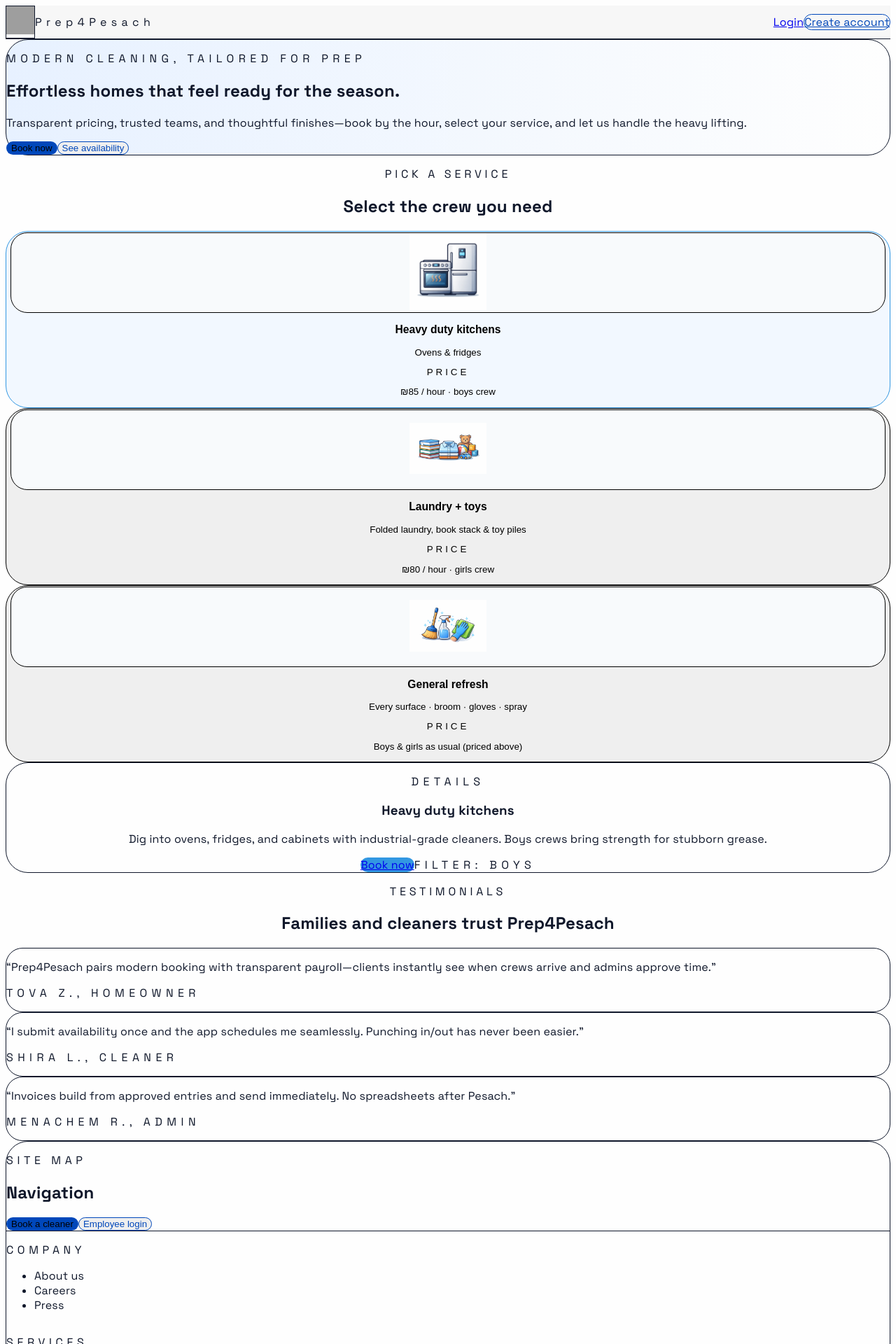
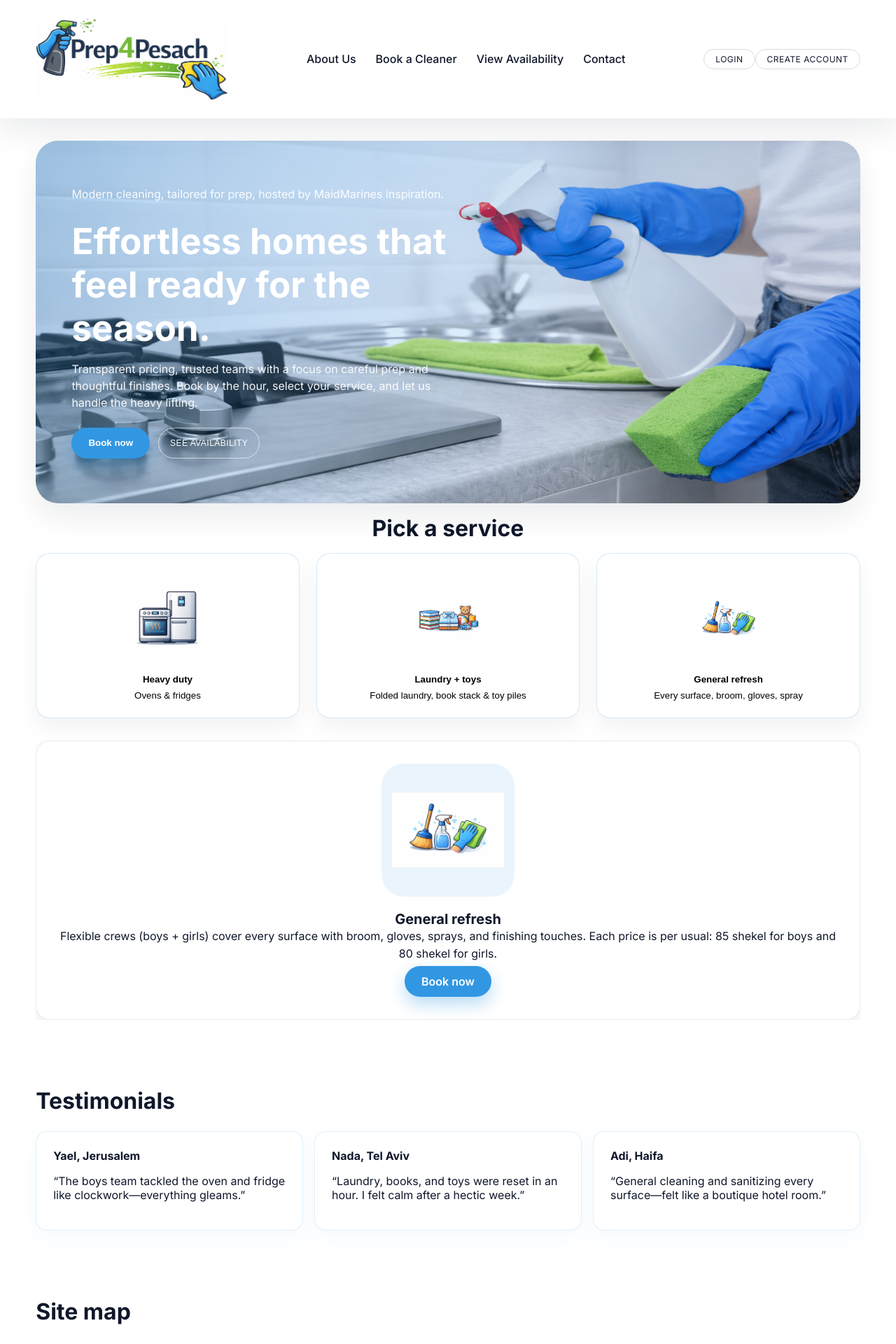
Before and after one commit to joeapter/Prep4Pesach, a Next.js app: page / in a window 1280 px wide. Shown: the top 1920 px of the page at 70% size. Built offline with nearby package versions, Linux system fonts and the light colour scheme; grey boxes are pictures that could not be loaded.

Commit message:
Update marketing site

```diff
--- a/app/(public)/layout.tsx
+++ b/app/(public)/layout.tsx
@@ -1,17 +1,3 @@
-import { SiteNav } from '@/components/site-nav';
-
 export default function PublicLayout({ children }: { children: React.ReactNode }) {
-  return (
-    <div className="min-h-screen bg-gradient-to-br from-slate-950 via-slate-900 to-slate-950 text-slate-100">
-      <header className="mx-auto flex max-w-6xl flex-col gap-4 px-6 py-10 lg:flex-row lg:items-center lg:justify-between">
-        <div>
-          <p className="text-xs uppercase tracking-[0.4em] text-amber-300">Prep4Pesach</p>
-          <h1 className="text-3xl font-semibold lg:text-4xl">Pesach Cleaning with clarity</h1>
-          <p className="mt-2 text-sm text-slate-300">Book a slot, coordinate workers, and automate payroll.</p>
-        </div>
-        <SiteNav />
-      </header>
-      <main>{children}</main>
-    </div>
-  );
+  return <div>{children}</div>;
 }
--- a/app/globals.css
+++ b/app/globals.css
@@ -1,42 +1,332 @@
-@import url('https://fonts.googleapis.com/css2?family=Space+Grotesk:wght@400;500;600;700&display=swap');
+@import url('https://fonts.googleapis.com/css2?family=Inter:wght@400;500;600;700&display=swap');
 
 @tailwind base;
 @tailwind components;
 @tailwind utilities;
 
 :root {
-  font-family: 'Space Grotesk', 'Inter', system-ui, -apple-system, BlinkMacSystemFont, 'Segoe UI', sans-serif;
-  color: #0f172a;
-  background-color: #fefefe;
-  --brand-green: #1ed760;
-  --brand-navy: #12263f;
-  --brand-slate: #6b7280;
+  --deep: #0f172a;
+  --muted: #5f6e7c;
+  --primary: #3297e2;
+  --primary-dark: #0b5bb3;
+  --card: #f8fafc;
+  font-family: "Inter", system-ui, sans-serif;
+  color: var(--deep);
+}
+
+* {
+  box-sizing: border-box;
 }
 
 body {
-  min-height: 100vh;
-  background: #fefefe;
-  color: #0f172a;
+  margin: 0;
+  font-family: "Inter", system-ui, sans-serif;
+  background: #ffffff;
+  color: var(--deep);
 }
 
-::selection {
-  background-color: rgba(30, 215, 96, 0.35);
+.page {
+  min-height: 100vh;
+  display: flex;
+  flex-direction: column;
 }
 
-@layer base {
-  body {
-    font-synthesis: none;
-    text-rendering: optimizeLegibility;
-    letter-spacing: 0.01em;
+header {
+  display: flex;
+  align-items: center;
+  justify-content: space-between;
+  padding: 1.5rem 4vw;
+  position: sticky;
+  top: 0;
+  background: rgba(255, 255, 255, 0.95);
+  backdrop-filter: blur(8px);
+  z-index: 10;
+  box-shadow: 0 20px 40px rgba(15, 23, 42, 0.08);
+}
+
+header img {
+  width: 275px;
+  height: auto;
+}
+
+.nav-links {
+  display: flex;
+  gap: 1.75rem;
+  list-style: none;
+  margin: 0;
+  padding: 0;
+}
+
+.nav-links li a {
+  color: var(--deep);
+  text-decoration: none;
+  font-weight: 500;
+}
+
+.btn-link {
+  border: 1px solid rgba(15, 23, 42, 0.15);
+  padding: 0.4rem 1rem;
+  border-radius: 999px;
+  color: var(--deep);
+  text-transform: uppercase;
+  font-size: 0.75rem;
+  letter-spacing: 0.04em;
+  background: transparent;
+  text-decoration: none;
+  display: inline-flex;
+  align-items: center;
+  gap: 0.35rem;
+}
+
+.hero {
+  position: relative;
+  padding: 4rem 4vw 4rem;
+  background: linear-gradient(135deg, rgba(50, 151, 226, 0.35), rgba(255, 255, 255, 0)),
+    url("/banner.png") center/cover no-repeat;
+  border-radius: 32px;
+  margin: 2rem 4vw 1rem;
+  overflow: hidden;
+  box-shadow: 0 20px 40px rgba(15, 23, 42, 0.08);
+}
+
+.hero-content {
+  max-width: 540px;
+}
+
+.hero h1 {
+  margin: 0 0 1rem;
+  font-size: clamp(2.5rem, 4vw, 3.5rem);
+  color: #fff;
+}
+
+.hero p {
+  margin: 0 0 1.5rem;
+  color: rgba(255, 255, 255, 0.95);
+  line-height: 1.5;
+}
+
+.hero-buttons {
+  display: flex;
+  gap: 0.75rem;
+}
+
+.hero-buttons .primary,
+.primary {
+  background: var(--primary);
+  border: none;
+  color: #fff;
+  padding: 0.9rem 1.5rem;
+  border-radius: 999px;
+  font-weight: 600;
+  box-shadow: 0 10px 25px rgba(50, 151, 226, 0.35);
+}
+
+.hero .btn-link {
+  color: #fff;
+  border-color: rgba(255, 255, 255, 0.6);
+}
+
+.services {
+  padding: 0 4vw 3rem;
+}
+
+.services h2 {
+  margin: 0 0 1rem;
+  font-size: 2rem;
+  text-align: center;
+  color: var(--deep);
+}
+
+.service-grid {
+  display: grid;
+  grid-template-columns: repeat(auto-fit, minmax(220px, 1fr));
+  gap: 1.5rem;
+}
+
+.service-tile {
+  background: #fff;
+  border-radius: 20px;
+  padding: 1.5rem;
+  display: flex;
+  flex-direction: column;
+  gap: 0.5rem;
+  cursor: pointer;
+  transition: transform 0.2s ease, border 0.2s ease, box-shadow 0.2s ease;
+  border: 1px solid rgba(50, 151, 226, 0.2);
+  box-shadow: 0 15px 30px rgba(0, 0, 0, 0.05);
+  align-items: center;
+  text-align: center;
+}
+
+.service-tile:focus-visible,
+.service-tile:hover {
+  transform: translateY(-4px);
+  border-color: rgba(50, 151, 226, 0.7);
+}
+
+.service-icon {
+  width: 140px;
+  height: 140px;
+  border-radius: 32px;
+  display: flex;
+  align-items: center;
+  justify-content: center;
+}
+
+.service-icon img {
+  width: 110px;
+  height: 110px;
+  object-fit: contain;
+}
+
+.service-details-panel {
+  max-height: 0;
+  opacity: 0;
+  overflow: hidden;
+  transition: max-height 0.5s ease, opacity 0.4s ease;
+}
+
+.service-details-panel.expanded {
+  max-height: 900px;
+  opacity: 1;
+  margin-top: 2rem;
+}
+
+.service-details-card {
+  border-radius: 20px;
+  background: #fff;
+  padding: 2rem 1.75rem;
+  border: 1px solid rgba(15, 23, 42, 0.08);
+  box-shadow: 0 20px 40px rgba(15, 23, 42, 0.08);
+  display: grid;
+  gap: 1.25rem;
+  text-align: center;
+}
+
+.service-details-card h3 {
+  margin: 0;
+  font-size: 1.25rem;
+  color: var(--deep);
+}
+
+.service-details-card p {
+  margin: 0 0 0.25rem;
+}
+
+.drawer-details {
+  color: var(--deep);
+  line-height: 1.6;
+}
+
+.service-details-card .drawer-icon {
+  width: 190px;
+  height: 190px;
+  border-radius: 32px;
+  background: rgba(50, 151, 226, 0.10);
+  display: flex;
+  align-items: center;
+  justify-content: center;
+  margin: 0 auto;
+}
+
+.service-details-card .drawer-icon img {
+  width: 160px;
+  height: 160px;
+  object-fit: contain;
+}
+
+.service-details-card button,
+.service-details-card a.primary {
+  border: none;
+  padding: 0.75rem 1.5rem;
+  border-radius: 999px;
+  background: var(--primary);
+  color: #fff;
+  font-weight: 600;
+  text-decoration: none;
+  display: inline-block;
+}
+
+@media (prefers-reduced-motion: reduce) {
+  .service-details-panel,
+  .service-tile {
+    transition: none;
   }
 }
 
-@layer utilities {
-  .glass-card {
-    background: linear-gradient(135deg, rgba(255, 255, 255, 0.95), rgba(255, 255, 255, 0.8));
-    border: 1px solid rgba(17, 24, 39, 0.05);
-    box-shadow: 0 20px 60px rgba(15, 23, 42, 0.08);
-    border-radius: 24px;
-    padding: 2rem;
+.testimonials,
+.sitemap {
+  padding: 3rem 4vw 3rem;
+}
+
+.testimonials h2,
+.sitemap h2 {
+  margin: 0 0 1.5rem;
+  font-size: 2rem;
+  color: var(--deep);
+}
+
+.testimonial-grid {
+  display: grid;
+  grid-template-columns: repeat(auto-fit, minmax(240px, 1fr));
+  gap: 1rem;
+}
+
+.testimonial {
+  padding: 1.5rem;
+  background: #fff;
+  border-radius: 16px;
+  border: 1px solid rgba(50, 151, 226, 0.15);
+  box-shadow: 0 10px 30px rgba(50, 151, 226, 0.05);
+}
+
+.testimonial strong {
+  display: block;
+  margin-bottom: 0.75rem;
+}
+
+.sitemap-grid {
+  display: grid;
+  grid-template-columns: repeat(auto-fit, minmax(160px, 1fr));
+  gap: 1rem;
+}
+
+.sitemap-column h3 {
+  margin-bottom: 0.5rem;
+  font-size: 1rem;
+  text-transform: uppercase;
+  letter-spacing: 0.2em;
+  color: rgba(15, 23, 42, 0.6);
+}
+
+.sitemap-column ul {
+  list-style: none;
+  padding: 0;
+  margin: 0;
+  display: flex;
+  flex-direction: column;
+  gap: 0.25rem;
+}
+
+.sitemap-column ul li a {
+  color: var(--primary-dark);
+  text-decoration: none;
+}
+
+footer {
+  padding: 2rem 4vw 3rem;
+  border-top: 1px solid rgba(15, 23, 42, 0.12);
+  text-align: center;
+  color: rgba(15, 23, 42, 0.5);
+}
+
+@media (max-width: 640px) {
+  header {
+    flex-wrap: wrap;
+    gap: 1rem;
+  }
+
+  .hero {
+    margin: 1.5rem 4vw;
   }
 }
--- a/app/layout.tsx
+++ b/app/layout.tsx
@@ -1,6 +1,5 @@
 import './globals.css';
 import type { Metadata } from 'next';
-import Image from 'next/image';
 
 export const metadata: Metadata = {
   title: 'Prep4Pesach',
@@ -8,45 +7,10 @@ export const metadata: Metadata = {
   metadataBase: new URL('https://prep4pesach.com')
 };
 
-const navLinks = [
-  { label: 'About us', href: '/about' },
-  { label: 'Book a cleaner', href: '/book' },
-  { label: 'View availability', href: '/worker/availability' },
-  { label: 'Contact us', href: '/contact' }
-];
-
 export default function RootLayout({ children }: { children: React.ReactNode }) {
   return (
     <html lang="en">
-      <body className="min-h-screen bg-[#f7f7f7] text-[#0f172a]">
-        <header className="sticky top-0 z-30 flex w-full items-center justify-between border-b border-slate-200 bg-white/80 px-6 py-4 backdrop-blur">
-          <div className="flex items-center gap-3">
-            <div className="h-10 w-10 overflow-hidden rounded-md border border-slate-200">
-              <Image src="/Prep4Pesach Logo.png" alt="Prep4Pesach logo" width={40} height={40} className="object-cover" />
-            </div>
-            <span className="text-lg font-semibold tracking-[0.4em] text-slate-700">Prep4Pesach</span>
-          </div>
-          <nav className="hidden items-center gap-6 text-sm font-medium text-slate-600 lg:flex">
-            {navLinks.map((link) => (
-              <a key={link.label} href={link.href} className="transition hover:text-slate-900">
-                {link.label}
-              </a>
-            ))}
-          </nav>
-          <div className="flex items-center gap-3 text-sm">
-            <a href="/login" className="text-slate-600 hover:text-slate-900">
-              Login
-            </a>
-            <a
-              href="/signup"
-              className="rounded-full border border-[#0047ba] px-4 py-2 text-[#0047ba] transition hover:bg-[#0047ba] hover:text-white"
-            >
-              Create account
-            </a>
-          </div>
-        </header>
-        <main className="mx-auto flex min-h-screen w-full max-w-6xl flex-col px-6 py-8">{children}</main>
-      </body>
+      <body>{children}</body>
     </html>
   );
 }
--- a/app/page.tsx
+++ b/app/page.tsx
@@ -1,178 +1,221 @@
 "use client";
 
-import Image from "next/image";
-import { useMemo, useState } from "react";
-import { Button } from "@/components/ui/button";
+import { useEffect, useMemo, useRef, useState } from "react";
 
 const services = [
   {
-    id: "boys",
-    name: "Heavy duty kitchens",
+    id: "heavy-duty",
+    title: "Heavy duty cleaning",
+    summary: "Heavy duty",
     subtitle: "Ovens & fridges",
-    price: "₪85 / hour · boys crew",
     icon: "/oven-icon.png",
-    detail:
-      "Dig into ovens, fridges, and cabinets with industrial-grade cleaners. Boys crews bring strength for stubborn grease.",
+    details:
+      "Boys-only team deep cleans ovens and fridges to prep your kitchen for Pesach. Cost per hour is 85 shekel with degrease, polish, and inspection.",
     filter: "boys",
   },
   {
-    id: "girls",
-    name: "Laundry + toys",
+    id: "laundry",
+    title: "Laundry + organization",
+    summary: "Laundry + toys",
     subtitle: "Folded laundry, book stack & toy piles",
-    price: "₪80 / hour · girls crew",
     icon: "/books-icon.png",
-    detail:
-      "Bookshelves, laundry, and toys reset in an hour with caring hands so your home feels calm after a hectic week.",
+    details:
+      "Girls-only crew folds laundry, tidies bookshelves, and refreshes toy piles and play areas. Cost per hour is 80 shekel with careful, methodical care.",
     filter: "girls",
   },
   {
     id: "general",
-    name: "General refresh",
-    subtitle: "Every surface · broom · gloves · spray",
-    price: "Boys & girls as usual (priced above)",
+    title: "General refresh",
+    summary: "General refresh",
+    subtitle: "Every surface, broom, gloves, spray",
     icon: "/broom-icon.png",
-    detail:
-      "Flexible crews cover every surface with broom, gloves, sprays, and finishing touches so the space sparkles for Pesach.",
+    details:
+      "Flexible crews (boys + girls) cover every surface with broom, gloves, sprays, and finishing touches. Each price is per usual: 85 shekel for boys and 80 shekel for girls.",
     filter: "all",
   },
 ];
 
 const testimonials = [
   {
-    quote: "“Prep4Pesach pairs modern booking with transparent payroll—clients instantly see when crews arrive and admins approve time.”",
-    author: "Tova Z., homeowner",
+    name: "Yael, Jerusalem",
+    quote: "“The boys team tackled the oven and fridge like clockwork—everything gleams.”",
   },
   {
-    quote: "“I submit availability once and the app schedules me seamlessly. Punching in/out has never been easier.”",
-    author: "Shira L., cleaner",
+    name: "Nada, Tel Aviv",
+    quote: "“Laundry, books, and toys were reset in an hour. I felt calm after a hectic week.”",
   },
   {
-    quote: "“Invoices build from approved entries and send immediately. No spreadsheets after Pesach.”",
-    author: "Menachem R., admin",
+    name: "Adi, Haifa",
+    quote: "“General cleaning and sanitizing every surface—felt like a boutique hotel room.”",
   },
 ];
 
 const sitemap = [
   {
     title: "Company",
-    items: ["About us", "Careers", "Press"],
+    links: [
+      { label: "About us", href: "#about" },
+      { label: "Book a cleaner", href: "#book" },
+      { label: "View availability", href: "#availability" },
+    ],
   },
   {
     title: "Services",
-    items: ["Heavy duty", "Laundry + toys", "General clean"],
+    links: [
+      { label: "Heavy duty", href: "#heavy-duty" },
+      { label: "Laundry + toys", href: "#laundry" },
+      { label: "General clean", href: "#general" },
+    ],
   },
   {
     title: "Support",
-    items: ["Email hello@prep4pesach.com", "Call +972 2 123 5678", "FAQ & scheduling"],
+    links: [
+      { label: "Email hello@prep4pesach.com", href: "mailto:hello@prep4pesach.com" },
+      { label: "Call +972 (0)1 234-5678", href: "tel:+972123456789" },
+      { label: "FAQ & scheduling", href: "#book" },
+    ],
   },
 ];
 
 export default function HomePage() {
-  const [activeService, setActiveService] = useState(services[0]);
-  const tiles = useMemo(
-    () => services.map((service) => ({ ...service, active: service.id === activeService.id })),
-    [activeService]
+  const [active, setActive] = useState("general");
+  const panelRefs = useRef<Record<string, HTMLElement | null>>({});
+
+  const panels = useMemo(
+    () =>
+      services.map((service) => ({
+        ...service,
+        expanded: service.id === active,
+      })),
+    [active]
   );
+
+  useEffect(() => {
+    const panel = panelRefs.current[active];
+    if (panel) {
+      panel.scrollIntoView({ behavior: "smooth", block: "start" });
+    }
+  }, [active]);
+
   return (
-    <div className="min-h-screen bg-[#fefefe] px-4">
-      <main className="mx-auto max-w-6xl space-y-20 py-10">
-        <section className="relative rounded-[32px] border border-slate-100 bg-gradient-to-r from-[#e7f1ff] to-white p-8 shadow-2xl shadow-slate-200">
-          <div className="absolute inset-0 rounded-[32px] bg-[url('/banner.png')] bg-cover bg-center opacity-70" />
-          <div className="relative space-y-6 text-white max-w-xl">
-            <p className="text-sm font-semibold uppercase tracking-[0.4em] text-white/80">Modern cleaning, tailored for prep</p>
-            <h1 className="text-4xl font-bold leading-tight md:text-5xl">
-              Effortless homes that feel ready for the season.
-            </h1>
-            <p className="text-base text-white/90">
-              Transparent pricing, trusted teams, and thoughtful finishes—book by the hour, select your service, and let us
-              handle the heavy lifting.
+    <div className="page">
+      <header>
+        <img src="/Prep4Pesach Logo.png" alt="Prep4Pesach Logo" />
+        <nav>
+          <ul className="nav-links">
+            <li>
+              <a href="#about">About Us</a>
+            </li>
+            <li>
+              <a href="#book">Book a Cleaner</a>
+            </li>
+            <li>
+              <a href="#availability">View Availability</a>
+            </li>
+            <li>
+              <a href="#contact">Contact</a>
+            </li>
+          </ul>
+        </nav>
+        <div>
+          <a className="btn-link" href="/login">
+            Login
+          </a>
+          <a className="btn-link" href="/signup">
+            Create Account
+          </a>
+        </div>
+      </header>
+
+      <section className="hero" aria-label="Hero banner with clean kitchen placeholder">
+        <div className="hero-content">
+          <p>Modern cleaning, tailored for prep, hosted by MaidMarines inspiration.</p>
+          <h1>Effortless homes that feel ready for the season.</h1>
+          <p>
+            Transparent pricing, trusted teams with a focus on careful prep and thoughtful finishes. Book by the hour,
+            select your service, and let us handle the heavy lifting.
           </p>
-            <div className="flex flex-wrap gap-4">
-              <Button>Book now</Button>
-              <Button variant="ghost">See availability</Button>
+          <div className="hero-buttons">
+            <button className="primary">Book now</button>
+            <button className="btn-link">See availability</button>
           </div>
         </div>
       </section>
 
-        <section id="book" className="space-y-8">
-          <div className="space-y-2 text-center">
-            <p className="text-xs uppercase tracking-[0.3em] text-slate-500">Pick a service</p>
-            <h2 className="text-3xl font-semibold text-slate-900">Select the crew you need</h2>
-          </div>
-          <div className="grid gap-6 md:grid-cols-3">
-            {tiles.map((service) => (
+      <section className="services" id="book">
+        <h2>Pick a service</h2>
+        <div className="service-grid">
+          {services.map((service) => (
             <button
               key={service.id}
+              className="service-tile"
               type="button"
-                className={`rounded-[32px] border p-6 text-center shadow-lg shadow-slate-100 transition ${
-                  service.active
-                    ? "border-[#3297e2] bg-[#f2f8ff]"
-                    : "border-slate-200 bg-white hover:-translate-y-1 hover:border-[#3297e2]"
-                }`}
-                onClick={() => setActiveService(service)}
+              data-service={service.id}
+              aria-controls={`panel-${service.id}`}
+              aria-expanded={active === service.id}
+              onClick={() => setActive(service.id)}
             >
-                <div className="mx-auto h-28 w-28 rounded-[24px] border border-slate-100 bg-[#f8fafc] p-4">
-                  <Image src={service.icon} alt={service.name} width={110} height={110} className="object-contain" />
+              <div className="service-icon" aria-hidden="true">
+                <img src={service.icon} alt={`${service.summary} icon`} />
               </div>
-                <h3 className="mt-4 text-xl font-semibold text-slate-900">{service.name}</h3>
-                <p className="text-sm text-slate-500">{service.subtitle}</p>
-                <p className="mt-2 text-sm font-semibold uppercase tracking-[0.3em] text-slate-500">Price</p>
-                <p className="text-sm text-slate-600">{service.price}</p>
+              <strong>{service.summary}</strong>
+              <span>{service.subtitle}</span>
             </button>
           ))}
         </div>
-          <div className="rounded-[32px] border border-slate-200 bg-white p-6 text-center text-slate-600 shadow-md shadow-slate-100">
-            <p className="text-sm uppercase tracking-[0.4em] text-slate-400">Details</p>
-            <h3 className="text-2xl font-semibold text-slate-900">{activeService.name}</h3>
-            <p className="py-4 text-base">{activeService.detail}</p>
-            <div className="flex justify-center gap-4">
-              <a
-                href={`/book?filter=${activeService.filter}`}
-                className="rounded-full bg-[#3297e2] px-6 py-2 text-sm font-semibold text-white shadow-lg shadow-[#3297e2]/40"
+
+        <div>
+          {panels.map((panel) => (
+            <article
+              key={panel.id}
+              id={`panel-${panel.id}`}
+              className={`service-details-panel${panel.expanded ? " expanded" : ""}`}
+              role="region"
+              aria-labelledby={`label-${panel.id}`}
+              aria-hidden={!panel.expanded}
+              ref={(node) => {
+                panelRefs.current[panel.id] = node;
+              }}
             >
+              <div className="service-details-card">
+                <div className="drawer-icon">
+                  <img src={panel.icon} alt={`${panel.summary} icon`} />
+                </div>
+                <div className="drawer-content">
+                  <h3 id={`label-${panel.id}`}>{panel.title}</h3>
+                  <p className="drawer-details">{panel.details}</p>
+                  <a href={`/book?filter=${panel.filter}`} className="primary">
                     Book now
                   </a>
-              <span className="text-xs uppercase tracking-[0.4em] text-slate-400">
-                Filter: {activeService.filter}
-              </span>
                 </div>
               </div>
-        </section>
-
-        <section id="testimonials" className="space-y-6">
-          <div className="text-center space-y-2">
-            <p className="text-xs uppercase tracking-[0.3em] text-slate-500">Testimonials</p>
-            <h2 className="text-3xl font-semibold text-slate-900">Families and cleaners trust Prep4Pesach</h2>
-          </div>
-          <div className="grid gap-6 md:grid-cols-3">
-            {testimonials.map((testimonial) => (
-              <div key={testimonial.quote} className="rounded-[24px] border border-slate-200 bg-white p-6 shadow-sm">
-                <p className="text-sm leading-relaxed text-slate-600">{testimonial.quote}</p>
-                <p className="mt-4 text-xs uppercase tracking-[0.4em] text-slate-400">{testimonial.author}</p>
-              </div>
+            </article>
           ))}
         </div>
       </section>
 
-        <section id="contact" className="rounded-[32px] border border-slate-200 bg-white p-8 shadow-xl shadow-slate-200">
-          <div className="flex flex-col gap-4 lg:flex-row lg:items-center lg:justify-between">
-            <div>
-              <p className="text-xs uppercase tracking-[0.35em] text-slate-500">Site map</p>
-              <h2 className="text-2xl font-semibold text-slate-900">Navigation</h2>
+      <section className="testimonials" id="about">
+        <h2>Testimonials</h2>
+        <div className="testimonial-grid">
+          {testimonials.map((testimonial) => (
+            <article key={testimonial.name} className="testimonial">
+              <strong>{testimonial.name}</strong>
+              <p>{testimonial.quote}</p>
+            </article>
+          ))}
         </div>
-            <div className="flex flex-wrap gap-3">
-              <Button>Book a cleaner</Button>
-              <Button variant="ghost">Employee login</Button>
-            </div>
-          </div>
-          <div className="mt-8 grid gap-6 border-t border-slate-100 pt-6 md:grid-cols-3">
+      </section>
+
+      <section className="sitemap" id="availability">
+        <h2>Site map</h2>
+        <div className="sitemap-grid">
           {sitemap.map((section) => (
-              <div key={section.title} className="space-y-3">
-                <p className="text-xs uppercase tracking-[0.35em] text-slate-400">{section.title}</p>
-                <ul className="space-y-2 text-sm text-slate-600">
-                  {section.items.map((item) => (
-                    <li key={item}>
-                      <span className="hover:text-slate-900">{item}</span>
+            <div key={section.title} className="sitemap-column" id={section.title === "Support" ? "contact" : undefined}>
+              <h3>{section.title}</h3>
+              <ul>
+                {section.links.map((link) => (
+                  <li key={link.label}>
+                    <a href={link.href}>{link.label}</a>
                   </li>
                 ))}
               </ul>
@@ -180,7 +223,10 @@ export default function HomePage() {
           ))}
         </div>
       </section>
-      </main>
+
+      <footer>
+        <p>© 2026 Prep4Pesach. Inspired by MaidMarines.com energy.</p>
+      </footer>
     </div>
   );
 }
```
Also changed, not shown: public/Prep4Pesach Logo.png (added), public/sw.js. Lines whose indentation alone changed are shown as unchanged.
